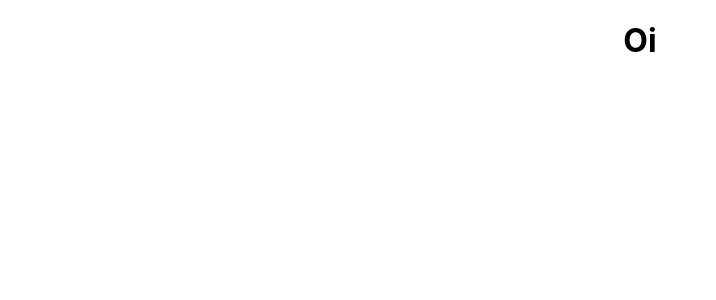
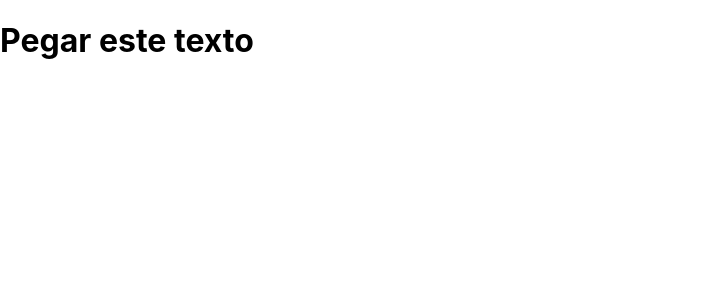
Before and after one commit to GeronimoOlanda/React-e-Hooks, a React (Create React App) app: page / in a window 1280 px wide. Shown: the top 300 px of the page, without its empty margins (0-716 px from the left). Built offline with nearby package versions, Linux system fonts and the light colour scheme.

Commit message:
utilizando o provider no contexto

```diff
--- a/src/App.js
+++ b/src/App.js
@@ -10,19 +10,20 @@ const globalState = {
 const GlobalContext = React.createContext();
 
 //eslint-disable-next-line
-const Div = ({ children }) => {
-  return <div className="App">{children}</div>;
+const Div = ({ children}) => {
+  return <H1 />;
 };
 
 //eslint-disable-next-line
 const H1 = ({ children }) => {
-  return <h1>{children}</h1>;
+  return <h1>Pegar este texto</h1>;
 };
 function App() {
   return (
-    <Div>
-      <H1>Oi</H1>
-    </Div>
+    <GlobalContext.Provider value={globalState}>
+      {/*provider diz que vamos prover um contexto*/}
+      <Div></Div>
+    </GlobalContext.Provider>
   );
 }
 
```
